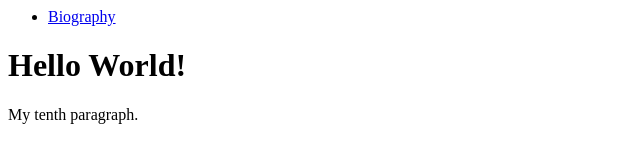
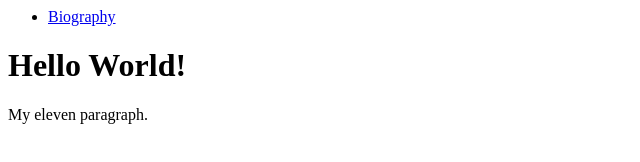
Before and after one commit to unluckyBear/firstgit, a plain HTML site: page index.html in a window 1280 px wide. Shown: the full height of the page, 0-640 px from the left. Drawn offline with Linux system fonts and the light colour scheme.

Commit message:
Update index.html

```diff
--- a/index.html
+++ b/index.html
@@ -4,6 +4,6 @@
 <li><a href="bio.html">Biography</a></li>
 </ul>
 <h1>Hello World!</h1>
-<p>My tenth paragraph.</p>
+<p>My eleven paragraph.</p>
 </body>
 </html>
```
